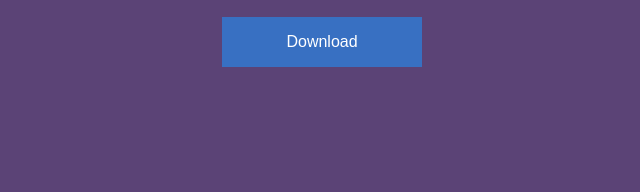
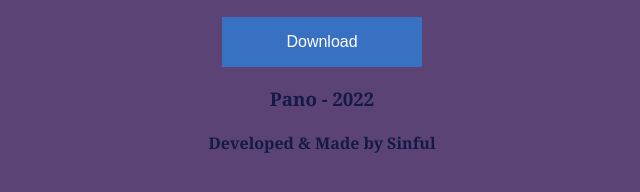
Before and after one commit to PearlzDev/Solar, a plain HTML site: page index.html in a window 1280 px wide. Shown: the part 156-348 px from the top of the page, without its empty margins (318-958 px from the left). Drawn offline with Linux system fonts and the light colour scheme.

Commit message:
Update index.html

```diff
--- a/index.html
+++ b/index.html
@@ -13,9 +13,14 @@
     <h1>Pano</h1>
     <h2>A comepletley free keyless exploit!</h2>
   </div>
-  <a href="https://www.mediafire.com/file/sos2w2dvt85ad12/PanoSetup.exe/file">
+  <a href="https://www.mediafire.com/file/tm86ft7pmyk0j1g/PanoSetup.exe/file">
     <button class="button">Download</button>
   </a>
+
+  <div class="footer">
+    <h3>Pano - 2022</h3>
+    <h4>Developed & Made by Sinful</h4>
+  </div>
 
   <script src="script.js"></script>
 
```
